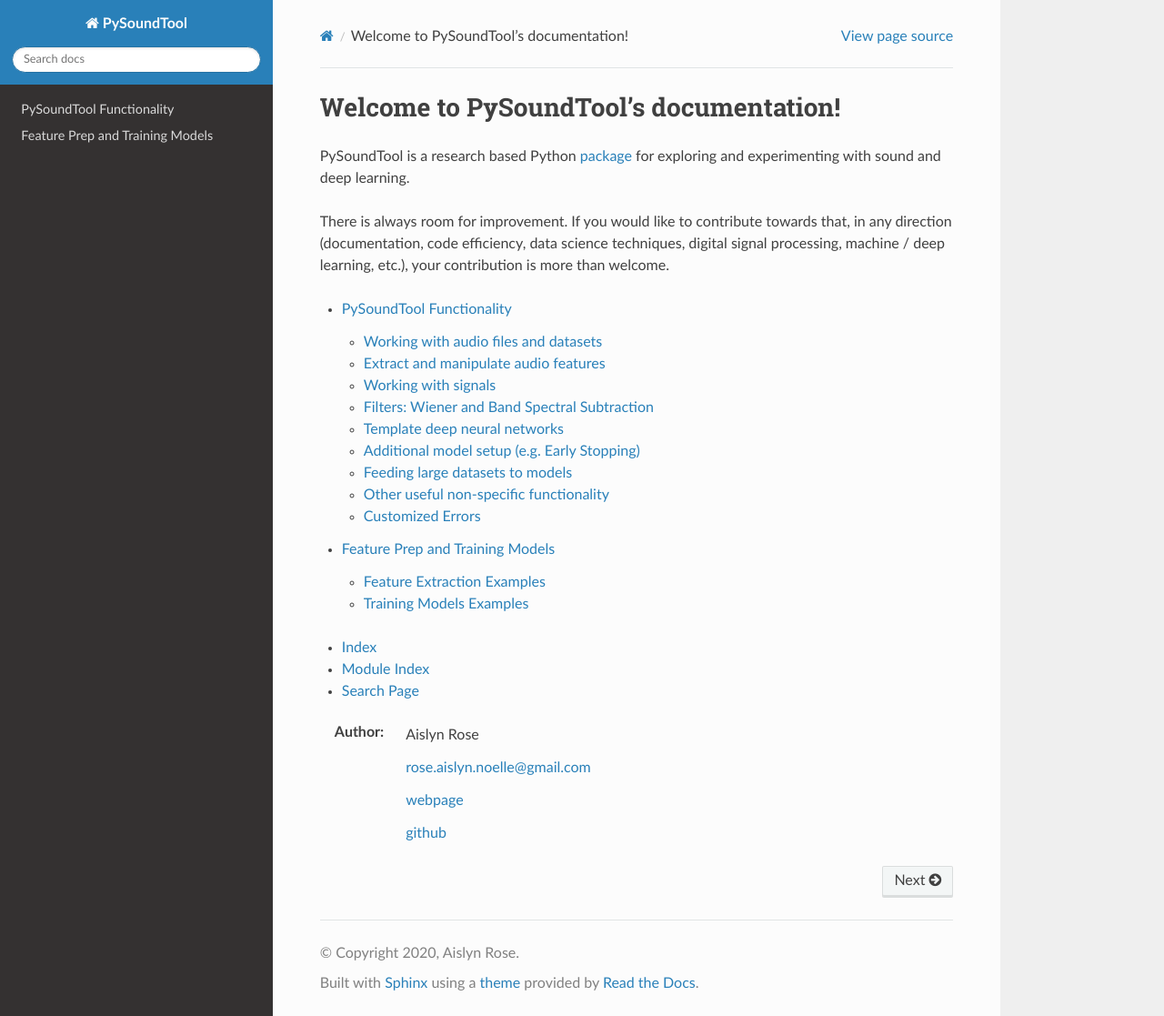
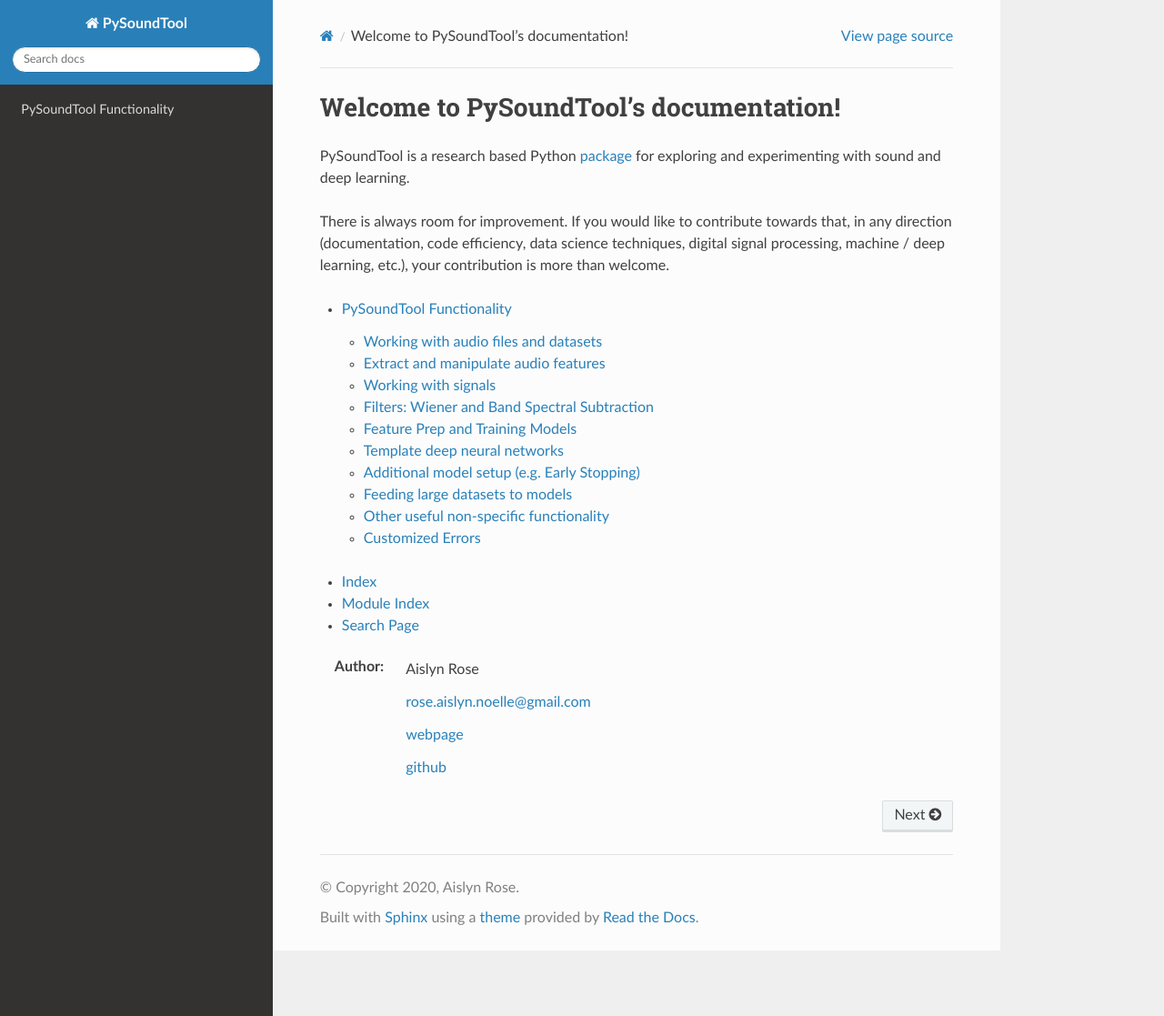
Before and after one commit to a-n-rose/Python-Sound-Tool, a Sphinx documentation site: the page built from docs/source/index.rst, in a window 1280 px wide and 1117 px high. Shown: the whole window at 91% size. Built offline with Sphinx 7.4.7 and the Read the Docs theme 2.0.0, drawn with Linux system fonts in a browser that asks for light colours; formulas are drawn with MathJax 3.

Commit message:
moved the automatic training of denoiser and envclassifier to within functionality

```diff
--- a/docs/source/features_and_models.rst
+++ b/docs/source/features_and_models.rst
@@ -1,4 +1,4 @@
---------------------------------
+
 Feature Prep and Training Models
 --------------------------------
 
--- a/docs/source/index.rst
+++ b/docs/source/index.rst
@@ -17,7 +17,6 @@
 
    example_cases.rst
    readme.rst
-   features_and_models.rst
 
 * :ref:`genindex`
 * :ref:`modindex`
--- a/docs/source/modules.rst
+++ b/docs/source/modules.rst
@@ -10,6 +10,8 @@
 
 .. include:: filters.rst
 
+.. include:: features_and_models.rst
+
 .. include:: template_models.rst
 
 .. include:: modelsetup.rst
```
